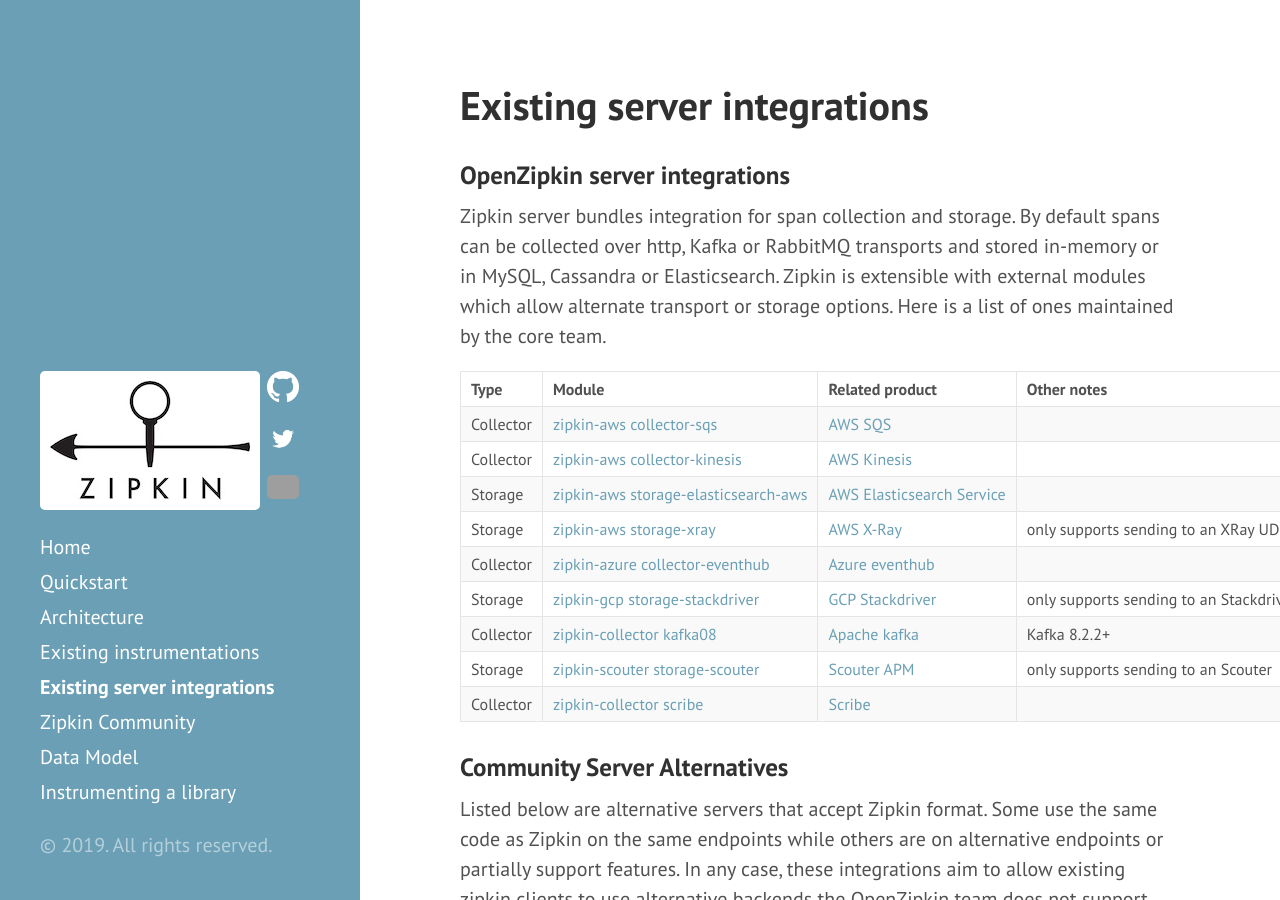
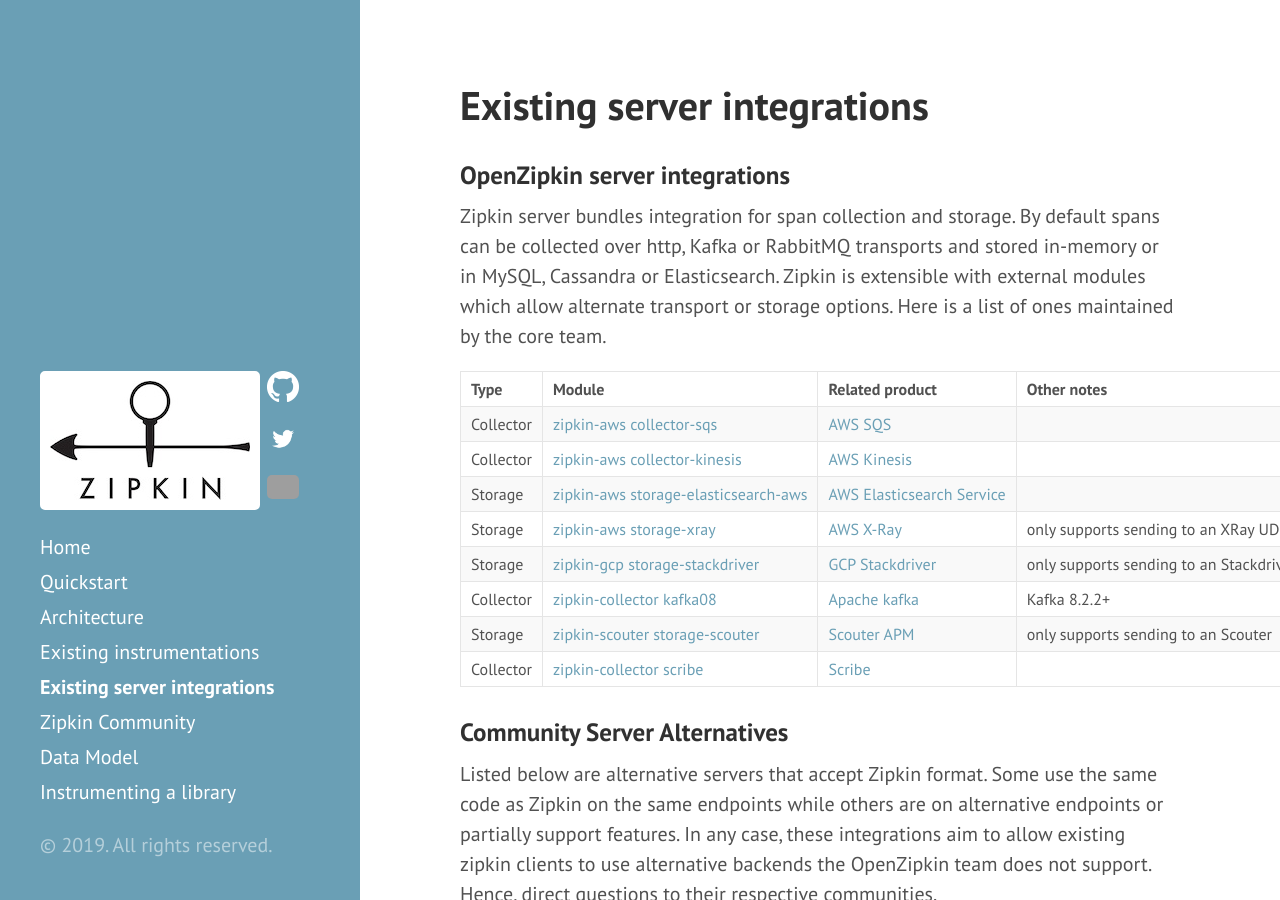
Before and after one commit to openzipkin/openzipkin.github.io, a Jekyll site: the page built from pages/existing_transport_integrations.md, in a window 1280 px wide and 900 px high. Built offline with Jekyll 4.4.1, drawn with Linux system fonts in a browser that asks for light colours.

Commit message:
eventhub removed.

```diff
--- a/_data/transport_integrations.yml
+++ b/_data/transport_integrations.yml
@@ -26,13 +26,6 @@
     [AWS X-Ray](https://aws.amazon.com/xray/)
   notes: only supports sending to an XRay UDP daemon
 
-- type: Collector
-  module: >-
-    [zipkin-azure collector-eventhub](https://github.com/openzipkin/zipkin-azure)
-  product: >-
-    [Azure eventhub](https://azure.microsoft.com/en-us/services/event-hubs/)
-  notes:
-
 - type: Storage
   module: >-
     [zipkin-gcp storage-stackdriver](https://github.com/openzipkin/zipkin-gcp/tree/master/autoconfigure/storage-stackdriver)
```
